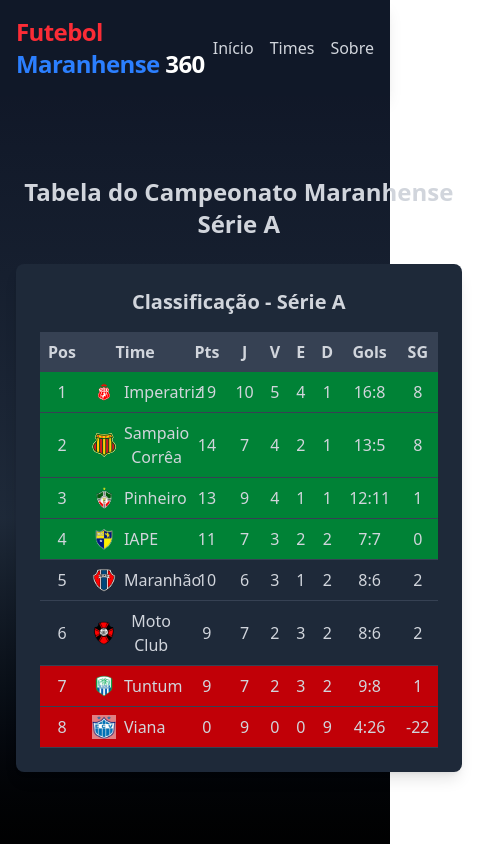
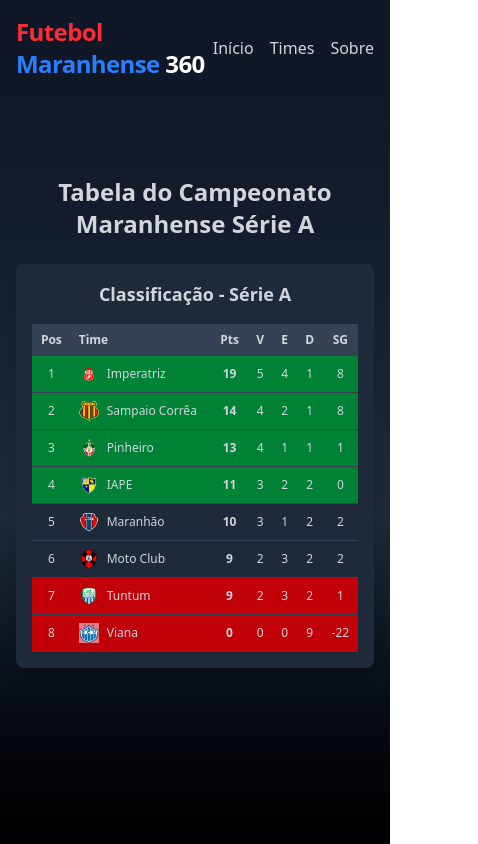
Before and after one commit to davikomura/maranhaofut360, a React (Vite) app: page /Serie-A in a window 390 px wide. Shown: the top 844 px of the page, 478 px wide, since content can reach past the window. Built offline with nearby package versions, Linux system fonts and the light colour scheme.

Commit message:
Responsividade da tabela

```diff
--- a/src/components/LeagueTable.tsx
+++ b/src/components/LeagueTable.tsx
@@ -18,7 +18,6 @@
 }
 
 export const LeagueTable = ({ league }: LeagueProps) => {
-  // Calcula o saldo de gols para cada time e ordena por pontos e saldo de gols
   const teamsWithGoalDifference: Team[] = teamsData.map(
     (team: Omit<Team, "goalDifference">) => ({
       ...team,
@@ -27,28 +26,28 @@
   );
 
   const sortedTeams = teamsWithGoalDifference.sort((a, b) => {
-    if (b.points !== a.points) {
-      return b.points - a.points;
-    }
+    if (b.points !== a.points) return b.points - a.points;
     return b.goalDifference - a.goalDifference;
   });
 
   return (
-    <div className="bg-gray-800 p-6 rounded-lg shadow-lg">
-      <h3 className="text-xl font-bold text-center text-gray-300 mb-4">
+    <div className="bg-gray-800 p-4 md:p-6 rounded-lg shadow-lg">
+      <h3 className="text-lg md:text-xl font-bold text-center text-gray-300 mb-4">
         Classificação - Série {league}
       </h3>
+
+      <div className="overflow-x-auto">
         <table className="w-full text-gray-300">
           <thead>
-          <tr className="bg-gray-700">
+            <tr className="bg-gray-700 text-xs md:text-sm">
               <th className="p-2">Pos</th>
-            <th className="p-2">Time</th>
+              <th className="p-2 text-left">Time</th>
               <th className="p-2">Pts</th>
-            <th className="p-2">J</th>
+              <th className="p-2 hidden md:table-cell">J</th>
               <th className="p-2">V</th>
               <th className="p-2">E</th>
               <th className="p-2">D</th>
-            <th className="p-2">Gols</th>
+              <th className="p-2 hidden md:table-cell">Gols</th>
               <th className="p-2">SG</th>
             </tr>
           </thead>
@@ -59,29 +58,21 @@
               return (
                 <tr
                   key={team.name}
-                className={`text-center border-b border-gray-700 ${
-                  isTop4
-                    ? "bg-green-700"
-                    : isBottom2
-                    ? "bg-red-700"
-                    : ""
+                  className={`text-center border-b border-gray-700 text-xs md:text-sm ${
+                    isTop4 ? "bg-green-700" : isBottom2 ? "bg-red-700" : ""
                   }`}
                 >
                   <td className="p-2">{index + 1}</td>
                   <td className="p-2 flex items-center gap-2">
-                  <img
-                    src={team.logo}
-                    alt={team.name}
-                    className="w-6 h-6"
-                  />
-                  {team.name}
+                    <img src={team.logo} alt={team.name} className="w-5 h-5 md:w-6 md:h-6" />
+                    <span className="truncate">{team.name}</span>
                   </td>
-                <td className="p-2">{team.points}</td>
-                <td className="p-2">{team.games}</td>
+                  <td className="p-2 font-bold">{team.points}</td>
+                  <td className="p-2 hidden md:table-cell">{team.games}</td>
                   <td className="p-2">{team.wins}</td>
                   <td className="p-2">{team.draws}</td>
                   <td className="p-2">{team.losses}</td>
-                <td className="p-2">
+                  <td className="p-2 hidden md:table-cell">
                     {team.goalsFor}:{team.goalsAgainst}
                   </td>
                   <td className="p-2">{team.goalDifference}</td>
@@ -91,5 +82,6 @@
           </tbody>
         </table>
       </div>
+    </div>
   );
 };
```
Lines whose indentation alone changed are shown as unchanged.
